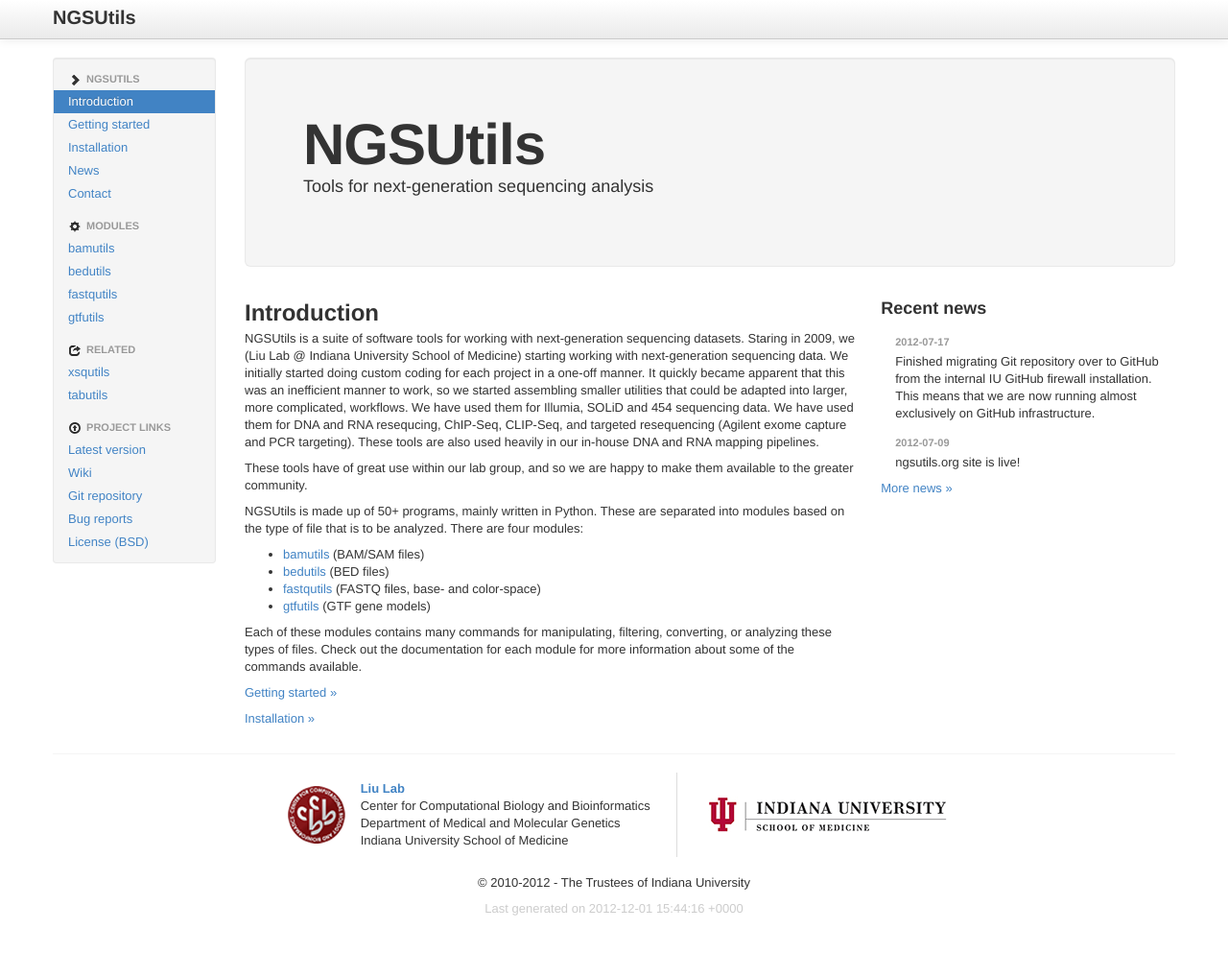
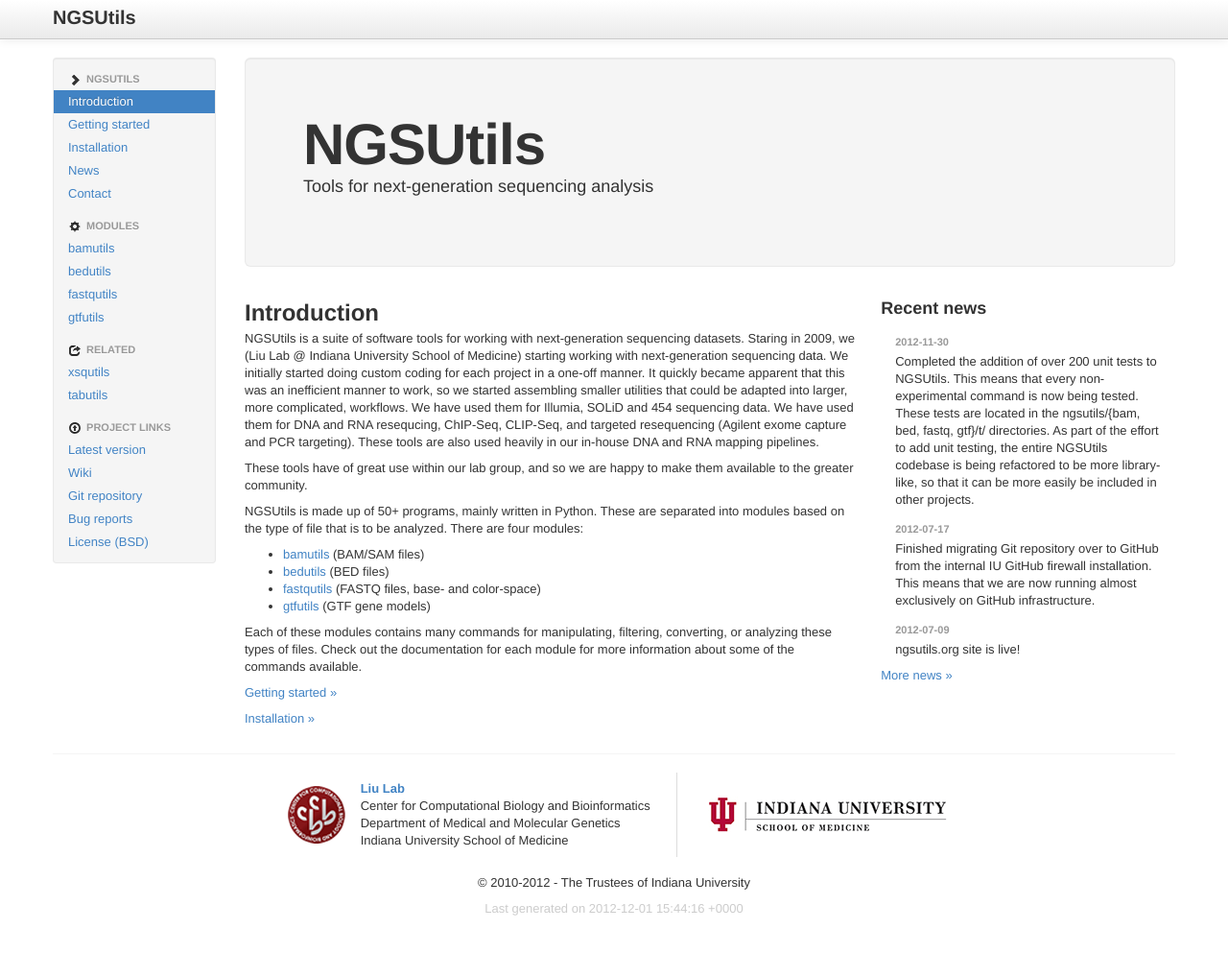
Before and after one commit to ngsutils/ngsutils.github.com, a Jekyll site: the page built from index.html, in a window 1280 px wide and 996 px high. Shown: the top 993 px of the window at 96% size. Built offline with Jekyll 4.4.1, drawn with Linux system fonts in a browser that asks for light colours.

Commit message:
updated site docs, added news item for unit tests

```diff
--- a/_includes/smallnews.html
+++ b/_includes/smallnews.html
@@ -1,5 +1,14 @@
 <p>
 <ul class="nav nav-list">
+  <li class="nav-header">2012-11-30</li>
+  <li>
+    Completed the addition of over 200 unit tests to NGSUtils. This means
+    that every non-experimental command is now being tested. These tests are
+    located in the ngsutils/{bam, bed, fastq, gtf}/t/ directories. As part
+    of the effort to add unit testing, the entire NGSUtils codebase is being
+    refactored to be more library-like, so that it can be more easily be
+    included in other projects.
+  </li>
   <li class="nav-header">2012-07-17</li>
   <li>
     Finished migrating Git repository over to GitHub from the internal IU GitHub firewall installation. This means that we are
```
Also changed, not shown: modules/bamutils/index.md (+1 -2 lines).
